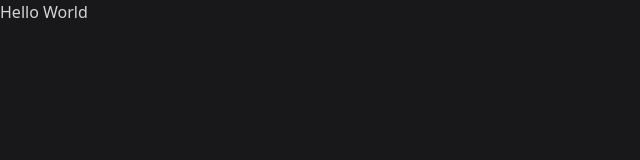
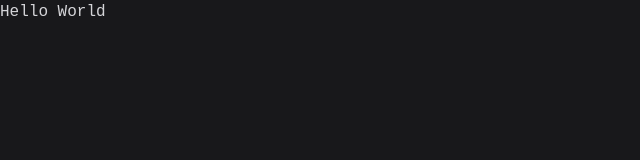
Before and after one commit to nyxfor13days/socialcard.sh, a Next.js app: page / in a window 1280 px wide. Shown: the top 160 px of the page, without its empty margins (0-640 px from the left). Built offline with nearby package versions, Linux system fonts and the light colour scheme.

Commit message:
Added JetBrainsMono Font as Default Font

```diff
--- a/app/layout.tsx
+++ b/app/layout.tsx
@@ -1,9 +1,15 @@
 import React from "react";
+import { JetBrains_Mono } from "@next/font/google";
 import "styles/globals.css";
+
+const JetBrainsMono = JetBrains_Mono({
+  subsets: ["latin"],
+  variable: "--font-JetBrainsMono",
+});
 
 const RootLayout = ({ children }: { children: React.ReactNode }) => {
   return (
-    <html lang="en">
+    <html lang="en" className={`${JetBrainsMono.variable} font-mono`}>
       <head>
         <meta charSet="utf-8" />
         <meta name="viewport" content="width=device-width, initial-scale=1" />
--- a/package.json
+++ b/package.json
@@ -15,6 +15,7 @@
   "license": "MIT",
   "private": true,
   "dependencies": {
+    "@next/font": "^13.0.5",
     "next": "^13.0.5",
     "react": "^18.2.0",
     "react-dom": "^18.2.0"
--- a/tailwind.config.js
+++ b/tailwind.config.js
@@ -24,6 +24,9 @@ module.exports = {
         primary: colors.emerald[400],
         onPrimary: colors.zinc[900],
       }),
+      fontFamily: {
+        mono: ["--font-JetBrainsMono", "monospace"],
+      },
       spacing: {
         xs: "0.25rem",
         sm: "0.5rem",
```
Also changed, not shown: 1 other file (tests, documents, lock files or other folders).
